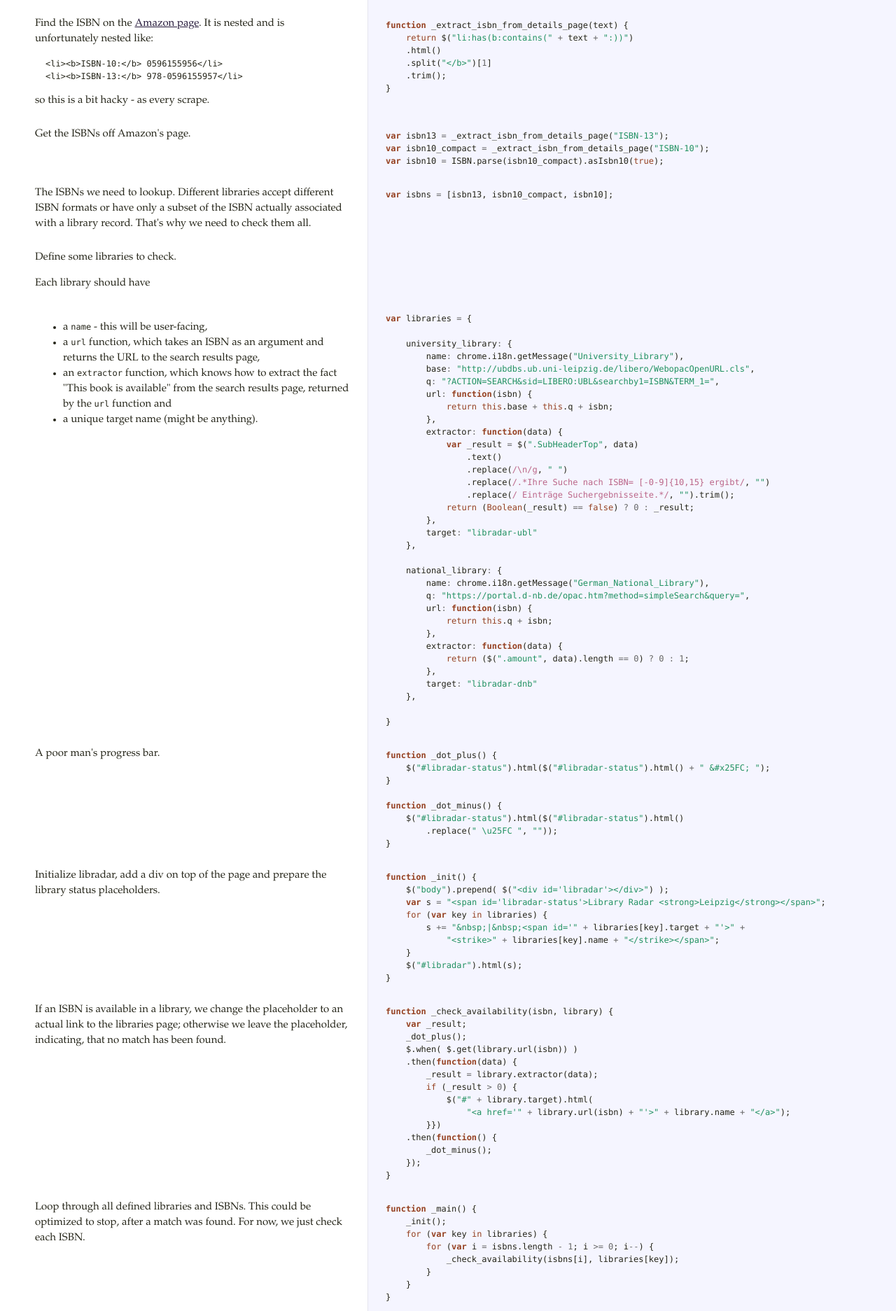
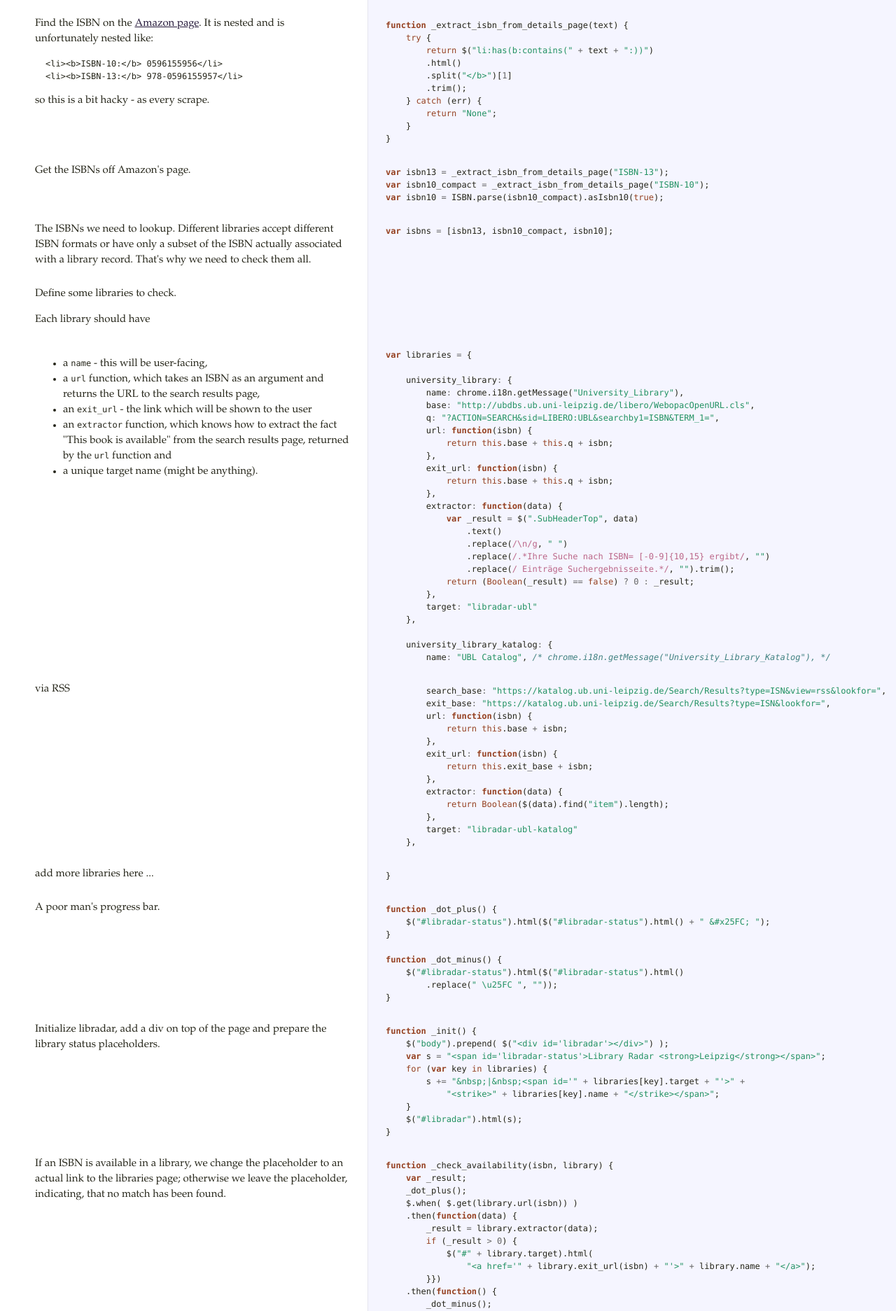
Before and after one commit to miku/libradar, a plain HTML site: page libradar/docs/libradar.html in a window 1280 px wide. Shown: the part 482-2355 px from the top of the page at 70% size. Drawn offline with Linux system fonts and the light colour scheme.

Commit message:
2.0 bump; UBL Catalog

```diff
--- a/libradar/_locales/de/messages.json
+++ b/libradar/_locales/de/messages.json
@@ -5,6 +5,9 @@
     "University_Library": {
         "message": "Universitätsbibliothek Leipzig"
     },
+    "UBL_Catalog": {
+    	"message": "Universitätsbibliothek Leipzig (Katalog)"
+	},
     "German_National_Library": {
         "message": "Deutsche Nationalbibliothek"
     }
--- a/libradar/_locales/en/messages.json
+++ b/libradar/_locales/en/messages.json
@@ -10,5 +10,9 @@
     "German_National_Library": {
         "message": "German National Library",
         "description": "Name of the library"
+    },
+    "UBL_Catalog": {
+        "message": "UBL Catalog",
+        "description": "Name of the library"
     }
 }
--- a/libradar/docs/libradar.html
+++ b/libradar/docs/libradar.html
@@ -18,10 +18,14 @@ nested like:</p>
 </code></pre>
 
 <p>so this is a bit hacky - as every scrape.</p>             </td>             <td class="code">               <div class="highlight"><pre><span class="kd">function</span> <span class="nx">_extract_isbn_from_details_page</span><span class="p">(</span><span class="nx">text</span><span class="p">)</span> <span class="p">{</span>
-    <span class="k">return</span> <span class="nx">$</span><span class="p">(</span><span class="s2">&quot;li:has(b:contains(&quot;</span> <span class="o">+</span> <span class="nx">text</span> <span class="o">+</span> <span class="s2">&quot;:))&quot;</span><span class="p">)</span>
-    <span class="p">.</span><span class="nx">html</span><span class="p">()</span>
-    <span class="p">.</span><span class="nx">split</span><span class="p">(</span><span class="s2">&quot;&lt;/b&gt;&quot;</span><span class="p">)[</span><span class="mi">1</span><span class="p">]</span>
-    <span class="p">.</span><span class="nx">trim</span><span class="p">();</span>
+    <span class="k">try</span> <span class="p">{</span>
+        <span class="k">return</span> <span class="nx">$</span><span class="p">(</span><span class="s2">&quot;li:has(b:contains(&quot;</span> <span class="o">+</span> <span class="nx">text</span> <span class="o">+</span> <span class="s2">&quot;:))&quot;</span><span class="p">)</span>
+        <span class="p">.</span><span class="nx">html</span><span class="p">()</span>
+        <span class="p">.</span><span class="nx">split</span><span class="p">(</span><span class="s2">&quot;&lt;/b&gt;&quot;</span><span class="p">)[</span><span class="mi">1</span><span class="p">]</span>
+        <span class="p">.</span><span class="nx">trim</span><span class="p">();</span>
+    <span class="p">}</span> <span class="k">catch</span> <span class="p">(</span><span class="nx">err</span><span class="p">)</span> <span class="p">{</span>
+        <span class="k">return</span> <span class="s2">&quot;None&quot;</span><span class="p">;</span>
+    <span class="p">}</span>
 <span class="p">}</span></pre></div>             </td>           </tr>                               <tr id="section-5">             <td class="docs">               <div class="pilwrap">                 <a class="pilcrow" href="#section-5">&#182;</a>               </div>               <p>Get the ISBNs off Amazon's page.</p>             </td>             <td class="code">               <div class="highlight"><pre><span class="kd">var</span> <span class="nx">isbn13</span> <span class="o">=</span> <span class="nx">_extract_isbn_from_details_page</span><span class="p">(</span><span class="s2">&quot;ISBN-13&quot;</span><span class="p">);</span>
 <span class="kd">var</span> <span class="nx">isbn10_compact</span> <span class="o">=</span> <span class="nx">_extract_isbn_from_details_page</span><span class="p">(</span><span class="s2">&quot;ISBN-10&quot;</span><span class="p">);</span>
 <span class="kd">var</span> <span class="nx">isbn10</span> <span class="o">=</span> <span class="nx">ISBN</span><span class="p">.</span><span class="nx">parse</span><span class="p">(</span><span class="nx">isbn10_compact</span><span class="p">).</span><span class="nx">asIsbn10</span><span class="p">(</span><span class="kc">true</span><span class="p">);</span></pre></div>             </td>           </tr>                               <tr id="section-6">             <td class="docs">               <div class="pilwrap">                 <a class="pilcrow" href="#section-6">&#182;</a>               </div>               <p>The ISBNs we need to lookup. Different libraries accept different
@@ -32,6 +36,7 @@ a library record. That's why we need to check them all.</p>             </td>
 <li>a <code>name</code> - this will be user-facing,</li>
 <li>a <code>url</code> function, which takes an ISBN as an argument and returns the
  URL to the search results page,</li>
+<li>an <code>exit_url</code> - the link which will be shown to the user</li>
 <li>an <code>extractor</code> function, which knows how to extract the fact
  "This book is available" from the search results page, returned by
  the <code>url</code> function and</li>
@@ -45,6 +50,9 @@ a library record. That's why we need to check them all.</p>             </td>
         <span class="nx">url</span><span class="o">:</span> <span class="kd">function</span><span class="p">(</span><span class="nx">isbn</span><span class="p">)</span> <span class="p">{</span>
             <span class="k">return</span> <span class="k">this</span><span class="p">.</span><span class="nx">base</span> <span class="o">+</span> <span class="k">this</span><span class="p">.</span><span class="nx">q</span> <span class="o">+</span> <span class="nx">isbn</span><span class="p">;</span>
         <span class="p">},</span>
+        <span class="nx">exit_url</span><span class="o">:</span> <span class="kd">function</span><span class="p">(</span><span class="nx">isbn</span><span class="p">)</span> <span class="p">{</span>
+            <span class="k">return</span> <span class="k">this</span><span class="p">.</span><span class="nx">base</span> <span class="o">+</span> <span class="k">this</span><span class="p">.</span><span class="nx">q</span> <span class="o">+</span> <span class="nx">isbn</span><span class="p">;</span>
+        <span class="p">},</span>
         <span class="nx">extractor</span><span class="o">:</span> <span class="kd">function</span><span class="p">(</span><span class="nx">data</span><span class="p">)</span> <span class="p">{</span>
             <span class="kd">var</span> <span class="nx">_result</span> <span class="o">=</span> <span class="nx">$</span><span class="p">(</span><span class="s2">&quot;.SubHeaderTop&quot;</span><span class="p">,</span> <span class="nx">data</span><span class="p">)</span>
                 <span class="p">.</span><span class="nx">text</span><span class="p">()</span>
@@ -56,26 +64,27 @@ a library record. That's why we need to check them all.</p>             </td>
         <span class="nx">target</span><span class="o">:</span> <span class="s2">&quot;libradar-ubl&quot;</span>
     <span class="p">},</span>
 
-    <span class="nx">national_library</span><span class="o">:</span> <span class="p">{</span>
-        <span class="nx">name</span><span class="o">:</span> <span class="nx">chrome</span><span class="p">.</span><span class="nx">i18n</span><span class="p">.</span><span class="nx">getMessage</span><span class="p">(</span><span class="s2">&quot;German_National_Library&quot;</span><span class="p">),</span>
-        <span class="nx">q</span><span class="o">:</span> <span class="s2">&quot;https://portal.d-nb.de/opac.htm?method=simpleSearch&amp;query=&quot;</span><span class="p">,</span>
+    <span class="nx">university_library_katalog</span><span class="o">:</span> <span class="p">{</span>
+        <span class="nx">name</span><span class="o">:</span> <span class="s2">&quot;UBL Catalog&quot;</span><span class="p">,</span> <span class="cm">/* chrome.i18n.getMessage(&quot;University_Library_Katalog&quot;), */</span></pre></div>             </td>           </tr>                               <tr id="section-9">             <td class="docs">               <div class="pilwrap">                 <a class="pilcrow" href="#section-9">&#182;</a>               </div>               <p>via RSS</p>             </td>             <td class="code">               <div class="highlight"><pre>        <span class="nx">search_base</span><span class="o">:</span> <span class="s2">&quot;https://katalog.ub.uni-leipzig.de/Search/Results?type=ISN&amp;view=rss&amp;lookfor=&quot;</span><span class="p">,</span>
+        <span class="nx">exit_base</span><span class="o">:</span> <span class="s2">&quot;https://katalog.ub.uni-leipzig.de/Search/Results?type=ISN&amp;lookfor=&quot;</span><span class="p">,</span>
         <span class="nx">url</span><span class="o">:</span> <span class="kd">function</span><span class="p">(</span><span class="nx">isbn</span><span class="p">)</span> <span class="p">{</span>
-            <span class="k">return</span> <span class="k">this</span><span class="p">.</span><span class="nx">q</span> <span class="o">+</span> <span class="nx">isbn</span><span class="p">;</span>
+            <span class="k">return</span> <span class="k">this</span><span class="p">.</span><span class="nx">base</span> <span class="o">+</span> <span class="nx">isbn</span><span class="p">;</span>
+        <span class="p">},</span>
+        <span class="nx">exit_url</span><span class="o">:</span> <span class="kd">function</span><span class="p">(</span><span class="nx">isbn</span><span class="p">)</span> <span class="p">{</span>
+            <span class="k">return</span> <span class="k">this</span><span class="p">.</span><span class="nx">exit_base</span> <span class="o">+</span> <span class="nx">isbn</span><span class="p">;</span>
         <span class="p">},</span>
         <span class="nx">extractor</span><span class="o">:</span> <span class="kd">function</span><span class="p">(</span><span class="nx">data</span><span class="p">)</span> <span class="p">{</span>
-            <span class="k">return</span> <span class="p">(</span><span class="nx">$</span><span class="p">(</span><span class="s2">&quot;.amount&quot;</span><span class="p">,</span> <span class="nx">data</span><span class="p">).</span><span class="nx">length</span> <span class="o">==</span> <span class="mi">0</span><span class="p">)</span> <span class="o">?</span> <span class="mi">0</span> <span class="o">:</span> <span class="mi">1</span><span class="p">;</span>
+            <span class="k">return</span> <span class="nb">Boolean</span><span class="p">(</span><span class="nx">$</span><span class="p">(</span><span class="nx">data</span><span class="p">).</span><span class="nx">find</span><span class="p">(</span><span class="s2">&quot;item&quot;</span><span class="p">).</span><span class="nx">length</span><span class="p">);</span>
         <span class="p">},</span>
-        <span class="nx">target</span><span class="o">:</span> <span class="s2">&quot;libradar-dnb&quot;</span>
-    <span class="p">},</span>
-
-<span class="p">}</span></pre></div>             </td>           </tr>                               <tr id="section-9">             <td class="docs">               <div class="pilwrap">                 <a class="pilcrow" href="#section-9">&#182;</a>               </div>               <p>A poor man's progress bar.</p>             </td>             <td class="code">               <div class="highlight"><pre><span class="kd">function</span> <span class="nx">_dot_plus</span><span class="p">()</span> <span class="p">{</span>
+        <span class="nx">target</span><span class="o">:</span> <span class="s2">&quot;libradar-ubl-katalog&quot;</span>
+    <span class="p">},</span></pre></div>             </td>           </tr>                               <tr id="section-10">             <td class="docs">               <div class="pilwrap">                 <a class="pilcrow" href="#section-10">&#182;</a>               </div>               <p>add more libraries here ...</p>             </td>             <td class="code">               <div class="highlight"><pre><span class="p">}</span></pre></div>             </td>           </tr>                               <tr id="section-11">             <td class="docs">               <div class="pilwrap">                 <a class="pilcrow" href="#section-11">&#182;</a>               </div>               <p>A poor man's progress bar.</p>             </td>             <td class="code">               <div class="highlight"><pre><span class="kd">function</span> <span class="nx">_dot_plus</span><span class="p">()</span> <span class="p">{</span>
     <span class="nx">$</span><span class="p">(</span><span class="s2">&quot;#libradar-status&quot;</span><span class="p">).</span><span class="nx">html</span><span class="p">(</span><span class="nx">$</span><span class="p">(</span><span class="s2">&quot;#libradar-status&quot;</span><span class="p">).</span><span class="nx">html</span><span class="p">()</span> <span class="o">+</span> <span class="s2">&quot; &amp;#x25FC; &quot;</span><span class="p">);</span>
 <span class="p">}</span>
 
 <span class="kd">function</span> <span class="nx">_dot_minus</span><span class="p">()</span> <span class="p">{</span>
     <span class="nx">$</span><span class="p">(</span><span class="s2">&quot;#libradar-status&quot;</span><span class="p">).</span><span class="nx">html</span><span class="p">(</span><span class="nx">$</span><span class="p">(</span><span class="s2">&quot;#libradar-status&quot;</span><span class="p">).</span><span class="nx">html</span><span class="p">()</span>
         <span class="p">.</span><span class="nx">replace</span><span class="p">(</span><span class="s2">&quot; \u25FC &quot;</span><span class="p">,</span> <span class="s2">&quot;&quot;</span><span class="p">));</span>
-<span class="p">}</span></pre></div>             </td>           </tr>                               <tr id="section-10">             <td class="docs">               <div class="pilwrap">                 <a class="pilcrow" href="#section-10">&#182;</a>               </div>               <p>Initialize libradar, add a div on top of the page and prepare the
+<span class="p">}</span></pre></div>             </td>           </tr>                               <tr id="section-12">             <td class="docs">               <div class="pilwrap">                 <a class="pilcrow" href="#section-12">&#182;</a>               </div>               <p>Initialize libradar, add a div on top of the page and prepare the
 library status placeholders.</p>             </td>             <td class="code">               <div class="highlight"><pre><span class="kd">function</span> <span class="nx">_init</span><span class="p">()</span> <span class="p">{</span>
     <span class="nx">$</span><span class="p">(</span><span class="s2">&quot;body&quot;</span><span class="p">).</span><span class="nx">prepend</span><span class="p">(</span> <span class="nx">$</span><span class="p">(</span><span class="s2">&quot;&lt;div id=&#39;libradar&#39;&gt;&lt;/div&gt;&quot;</span><span class="p">)</span> <span class="p">);</span>
     <span class="kd">var</span> <span class="nx">s</span> <span class="o">=</span> <span class="s2">&quot;&lt;span id=&#39;libradar-status&#39;&gt;Library Radar &lt;strong&gt;Leipzig&lt;/strong&gt;&lt;/span&gt;&quot;</span><span class="p">;</span>
@@ -84,7 +93,7 @@ library status placeholders.</p>             </td>             <td class="code">
             <span class="s2">&quot;&lt;strike&gt;&quot;</span> <span class="o">+</span> <span class="nx">libraries</span><span class="p">[</span><span class="nx">key</span><span class="p">].</span><span class="nx">name</span> <span class="o">+</span> <span class="s2">&quot;&lt;/strike&gt;&lt;/span&gt;&quot;</span><span class="p">;</span>
     <span class="p">}</span>
     <span class="nx">$</span><span class="p">(</span><span class="s2">&quot;#libradar&quot;</span><span class="p">).</span><span class="nx">html</span><span class="p">(</span><span class="nx">s</span><span class="p">);</span>
-<span class="p">}</span></pre></div>             </td>           </tr>                               <tr id="section-11">             <td class="docs">               <div class="pilwrap">                 <a class="pilcrow" href="#section-11">&#182;</a>               </div>               <p>If an ISBN is available in a library, we change the placeholder to
+<span class="p">}</span></pre></div>             </td>           </tr>                               <tr id="section-13">             <td class="docs">               <div class="pilwrap">                 <a class="pilcrow" href="#section-13">&#182;</a>               </div>               <p>If an ISBN is available in a library, we change the placeholder to
 an actual link to the libraries page; otherwise we leave the placeholder,
 indicating, that no match has been found.</p>             </td>             <td class="code">               <div class="highlight"><pre><span class="kd">function</span> <span class="nx">_check_availability</span><span class="p">(</span><span class="nx">isbn</span><span class="p">,</span> <span class="nx">library</span><span class="p">)</span> <span class="p">{</span>
     <span class="kd">var</span> <span class="nx">_result</span><span class="p">;</span>
@@ -94,12 +103,12 @@ indicating, that no match has been found.</p>             </td>             <td
         <span class="nx">_result</span> <span class="o">=</span> <span class="nx">library</span><span class="p">.</span><span class="nx">extractor</span><span class="p">(</span><span class="nx">data</span><span class="p">);</span>
         <span class="k">if</span> <span class="p">(</span><span class="nx">_result</span> <span class="o">&gt;</span> <span class="mi">0</span><span class="p">)</span> <span class="p">{</span>
             <span class="nx">$</span><span class="p">(</span><span class="s2">&quot;#&quot;</span> <span class="o">+</span> <span class="nx">library</span><span class="p">.</span><span class="nx">target</span><span class="p">).</span><span class="nx">html</span><span class="p">(</span>
-                <span class="s2">&quot;&lt;a href=&#39;&quot;</span> <span class="o">+</span> <span class="nx">library</span><span class="p">.</span><span class="nx">url</span><span class="p">(</span><span class="nx">isbn</span><span class="p">)</span> <span class="o">+</span> <span class="s2">&quot;&#39;&gt;&quot;</span> <span class="o">+</span> <span class="nx">library</span><span class="p">.</span><span class="nx">name</span> <span class="o">+</span> <span class="s2">&quot;&lt;/a&gt;&quot;</span><span class="p">);</span>
+                <span class="s2">&quot;&lt;a href=&#39;&quot;</span> <span class="o">+</span> <span class="nx">library</span><span class="p">.</span><span class="nx">exit_url</span><span class="p">(</span><span class="nx">isbn</span><span class="p">)</span> <span class="o">+</span> <span class="s2">&quot;&#39;&gt;&quot;</span> <span class="o">+</span> <span class="nx">library</span><span class="p">.</span><span class="nx">name</span> <span class="o">+</span> <span class="s2">&quot;&lt;/a&gt;&quot;</span><span class="p">);</span>
         <span class="p">}})</span>
     <span class="p">.</span><span class="nx">then</span><span class="p">(</span><span class="kd">function</span><span class="p">()</span> <span class="p">{</span>
         <span class="nx">_dot_minus</span><span class="p">();</span>
     <span class="p">});</span>
-<span class="p">}</span></pre></div>             </td>           </tr>                               <tr id="section-12">             <td class="docs">               <div class="pilwrap">                 <a class="pilcrow" href="#section-12">&#182;</a>               </div>               <p>Loop through all defined libraries and ISBNs.
+<span class="p">}</span></pre></div>             </td>           </tr>                               <tr id="section-14">             <td class="docs">               <div class="pilwrap">                 <a class="pilcrow" href="#section-14">&#182;</a>               </div>               <p>Loop through all defined libraries and ISBNs.
 This could be optimized to stop, after a match was found. For now,
 we just check each ISBN.</p>             </td>             <td class="code">               <div class="highlight"><pre><span class="kd">function</span> <span class="nx">_main</span><span class="p">()</span> <span class="p">{</span>
     <span class="nx">_init</span><span class="p">();</span>
```
Also changed, not shown: libradar/libradar.js (+32 -16 lines), libradar/manifest.json, 1 other file.
